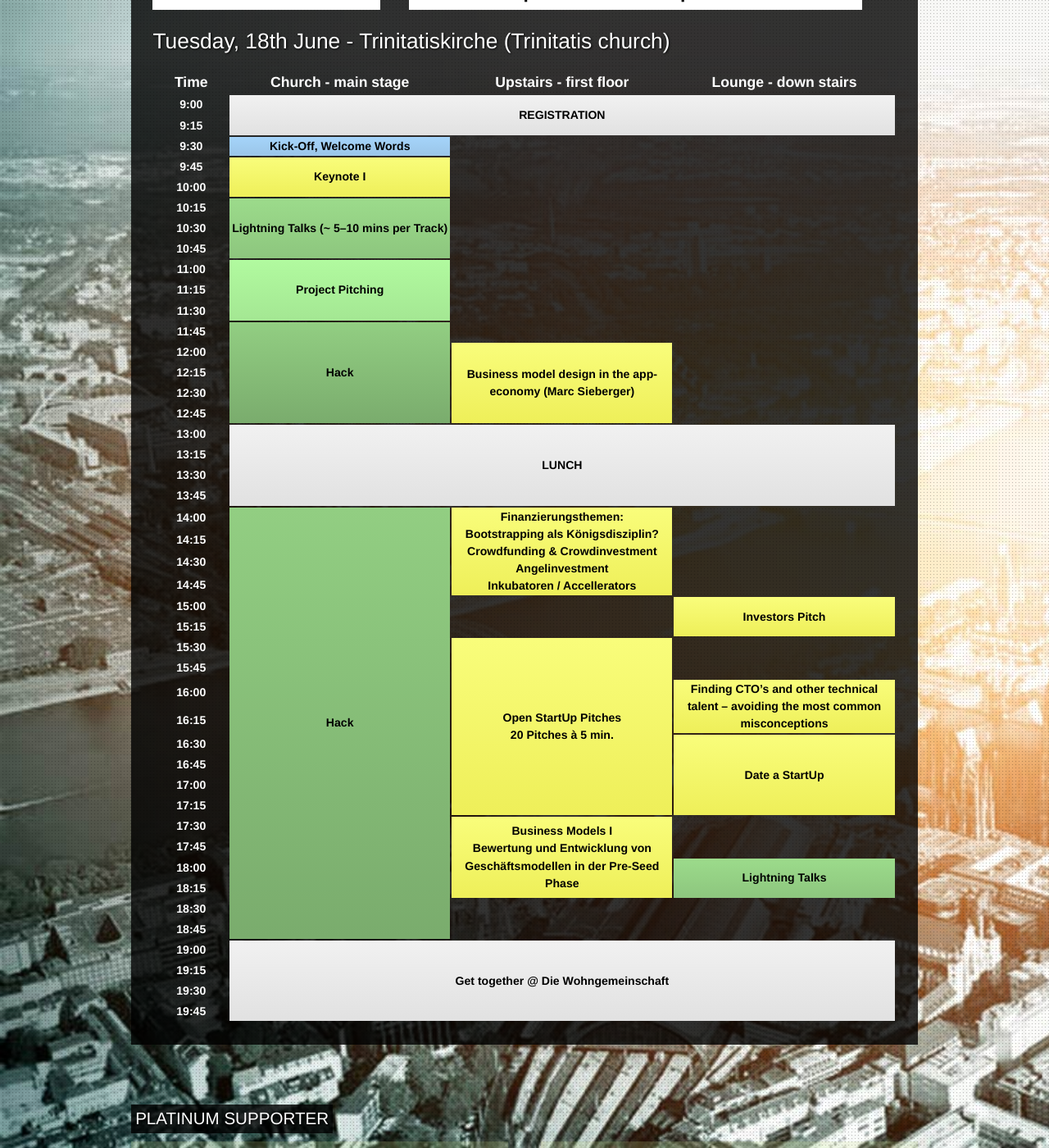
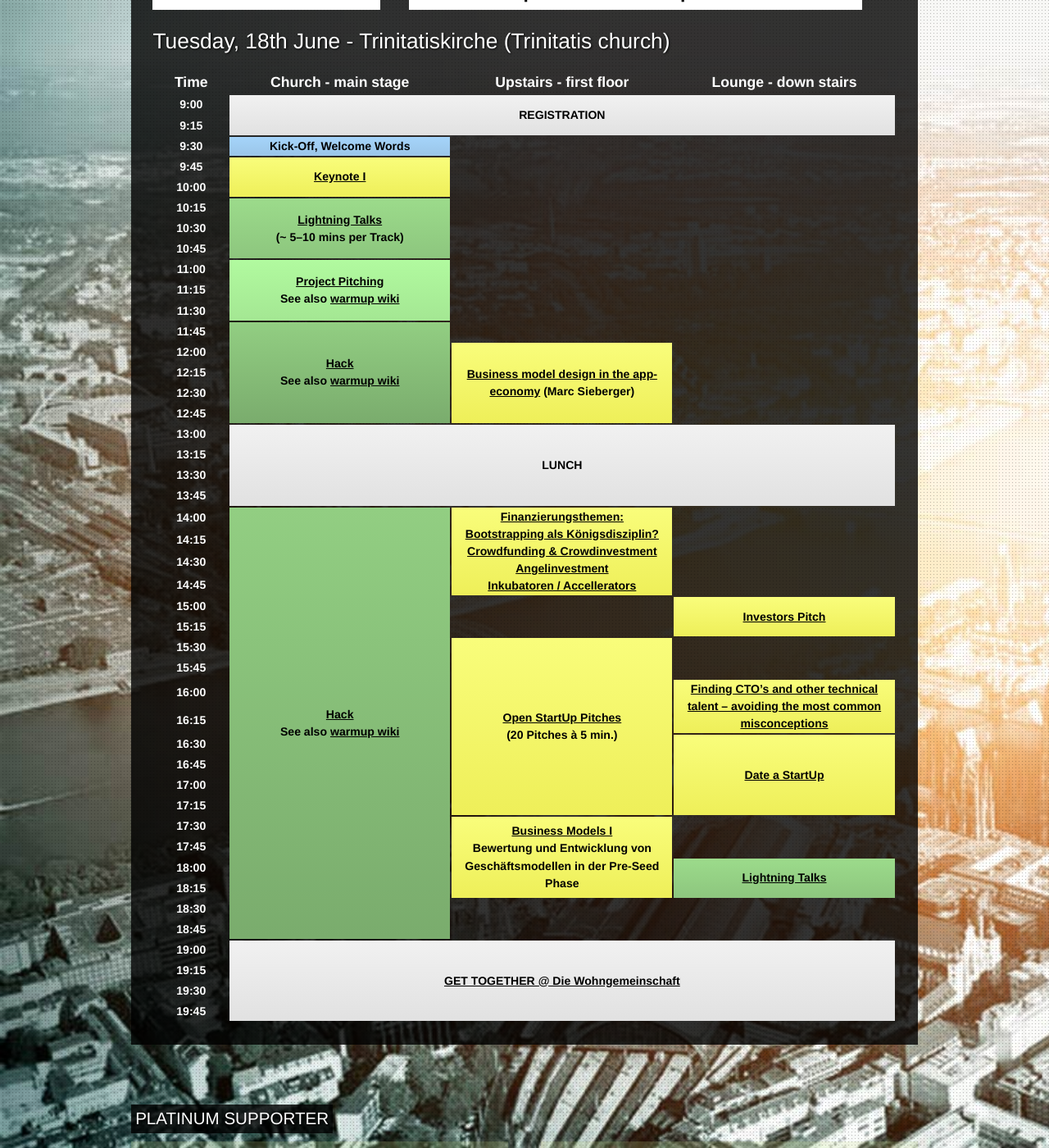
Before and after one commit to InteractiveCologne/interactivecologne.github.com, a Jekyll site: the page built from hack-n-tech-startup-tuesday.html, in a window 1280 px wide and 1400 px high, scrolled down 507 px. Shown: the whole window at 82% size. Built offline with Jekyll 4.4.1, drawn with Linux system fonts in a browser that asks for light colours; nearby versions of some CDN libraries.

Commit message:
Link the hack n tech and startup sections from the schedule.

```diff
--- a/hack-n-tech-startup-tuesday.html
+++ b/hack-n-tech-startup-tuesday.html
@@ -36,7 +36,7 @@ layout: default
 		</tr>
 		<tr>
 			<td>9:45</td>
-			<td rowspan="2" class="startuptalks">Keynote I</td>
+			<td rowspan="2" class="startuptalks"><a href="/startup.html">Keynote I</a></td>
 		</tr>
 
 		<tr>
@@ -44,7 +44,10 @@ layout: default
 		</tr>
 		<tr>
 			<td>10:15</td>
-			<td rowspan="3" class="hacktalks">Lightning Talks (~ 5–10 mins per Track)</td>
+			<td rowspan="3" class="hacktalks">
+				<a href="/hack-n-tech.html#talks">Lightning Talks</a><br/>
+				(~ 5–10 mins per Track)
+			</td>
 		</tr>
 		<tr>
 			<td>10:30</td>
@@ -55,7 +58,10 @@ layout: default
 
 		<tr>
 			<td>11:00</td>
-			<td rowspan="3" class="hackorga">Project Pitching</td>
+			<td rowspan="3" class="hackorga">
+				<a href="/hack-n-tech.html">Project Pitching</a><br/>
+				See also <a href="https://github.com/InteractiveCologne/warmup/wiki">warmup wiki</a>
+			</td>
 		</tr>
 		<tr>
 			<td>11:15</td>
@@ -65,13 +71,16 @@ layout: default
 		</tr>
 		<tr>
 			<td>11:45</td>
-			<td rowspan="5" class="hackitself">Hack</td>
+			<td rowspan="5" class="hackitself">
+				<a href="/hack-n-tech.html">Hack</a><br/>
+				See also <a href="https://github.com/InteractiveCologne/warmup/wiki">warmup wiki</a>
+			</td>
 		</tr>
 
 		<tr>
 			<td>12:00</td>
 			<td rowspan="4" class="startuptalks">
-				Business model design in the app-economy (Marc Sieberger)
+				<a href="/startup.html#business-model-talks">Business model design in the app-economy</a> (Marc Sieberger)
 			</td>
 		</tr>
 		<tr>
@@ -100,13 +109,16 @@ layout: default
 
 		<tr>
 			<td>14:00</td>
-			<td rowspan="20" class="hackitself">Hack</td>
+			<td rowspan="20" class="hackitself">
+				<a href="/hack-n-tech.html">Hack</a><br/>
+				See also <a href="https://github.com/InteractiveCologne/warmup/wiki">warmup wiki</a>
+			</td>
 			<td rowspan="4" class="startuptalks">
-				Finanzierungsthemen:<br/>
+				<a href="/startup.html">Finanzierungsthemen:<br/>
 				Bootstrapping als Königsdisziplin?<br/>
 				Crowdfunding & Crowdinvestment<br/>
 				Angelinvestment<br/>
-				Inkubatoren / Accellerators<br/>
+				Inkubatoren / Accellerators</a><br/>
 			</td>
 		</tr>
 		<tr>
@@ -123,7 +135,7 @@ layout: default
 			<td>15:00</td>
 			<td>&nbsp;</td>
 			<td rowspan="2" class="startuptalks">
-				Investors Pitch
+				<a href="/startup.html#dates-and-pitches-talks">Investors Pitch</a>
 			</td>
 		</tr>
 		<tr>
@@ -132,8 +144,8 @@ layout: default
 		<tr>
 			<td>15:30</td>
 			<td rowspan="8" class="startuptalks">
-				Open StartUp Pitches<br/>
-				20 Pitches à 5 min.
+				<a href="/startup.html#dates-and-pitches-talks">Open StartUp Pitches</a><br/>
+				(20 Pitches à 5 min.)
 			</td>
 		</tr>
 		<tr>
@@ -143,7 +155,10 @@ layout: default
 		<tr>
 			<td>16:00</td>
 			<td rowspan="2" class="startuptalks">
-				Finding CTO’s and other technical talent – avoiding the most common misconceptions
+				<a href="/startup.html">
+					Finding CTO’s and other technical talent –
+					avoiding the most common misconceptions
+				</a>
 			</td>
 		</tr>
 		<tr>
@@ -152,7 +167,7 @@ layout: default
 		<tr>
 			<td>16:30</td>
 			<td rowspan="4" class="startuptalks">
-				Date a StartUp
+				<a href="/startup.html">Date a StartUp</a>
 			</td>
 		</tr>
 		<tr>
@@ -168,7 +183,7 @@ layout: default
 		<tr>
 			<td>17:30</td>
 			<td rowspan="4" class="startuptalks">
-				Business Models I<br/>
+				<a href="/startup.html#business-model-talks">Business Models I</a><br/>
 				Bewertung und Entwicklung von Geschäftsmodellen in der Pre-Seed Phase
 			</td>
 		</tr>
@@ -179,7 +194,7 @@ layout: default
 		<tr>
 			<td>18:00</td>
 			<td rowspan="2" class="hacktalks">
-				Lightning Talks
+				<a href="/hack-n-tech.html#talks">Lightning Talks</a>
 			</td>
 		</tr>
 		<tr>
@@ -195,7 +210,7 @@ layout: default
 		<tr>
 			<td>19:00</td>
 			<td rowspan="4" colspan="3" class="common">
-				<strong>Get together @ Die Wohngemeinschaft</strong>
+				<a href="/parties.html">GET TOGETHER @ Die Wohngemeinschaft</a>
 			</td>
 		</tr>
 		<tr>
```
Also changed, not shown: hack-n-tech-startup-wednesday.html (+25 -14 lines).
